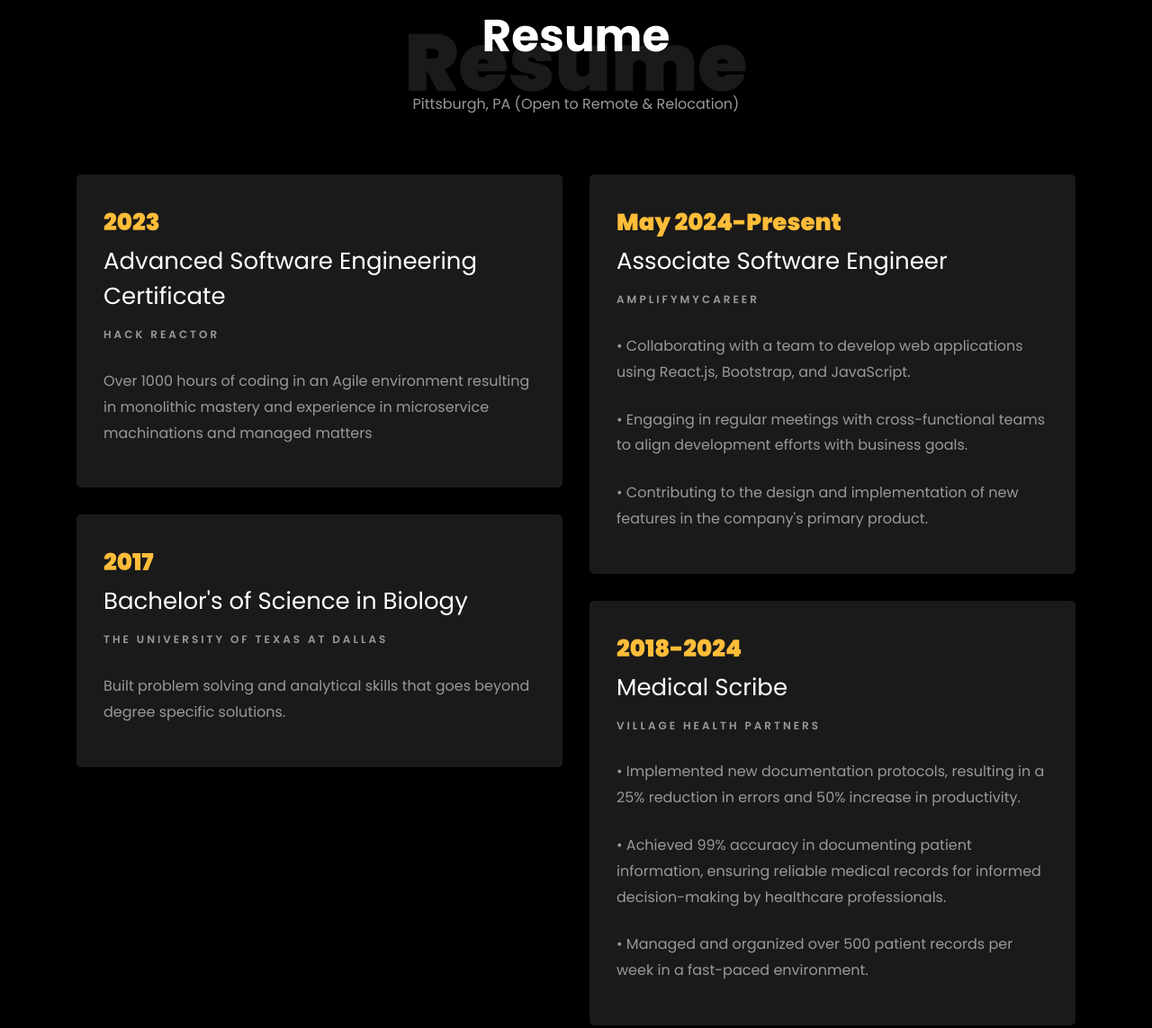
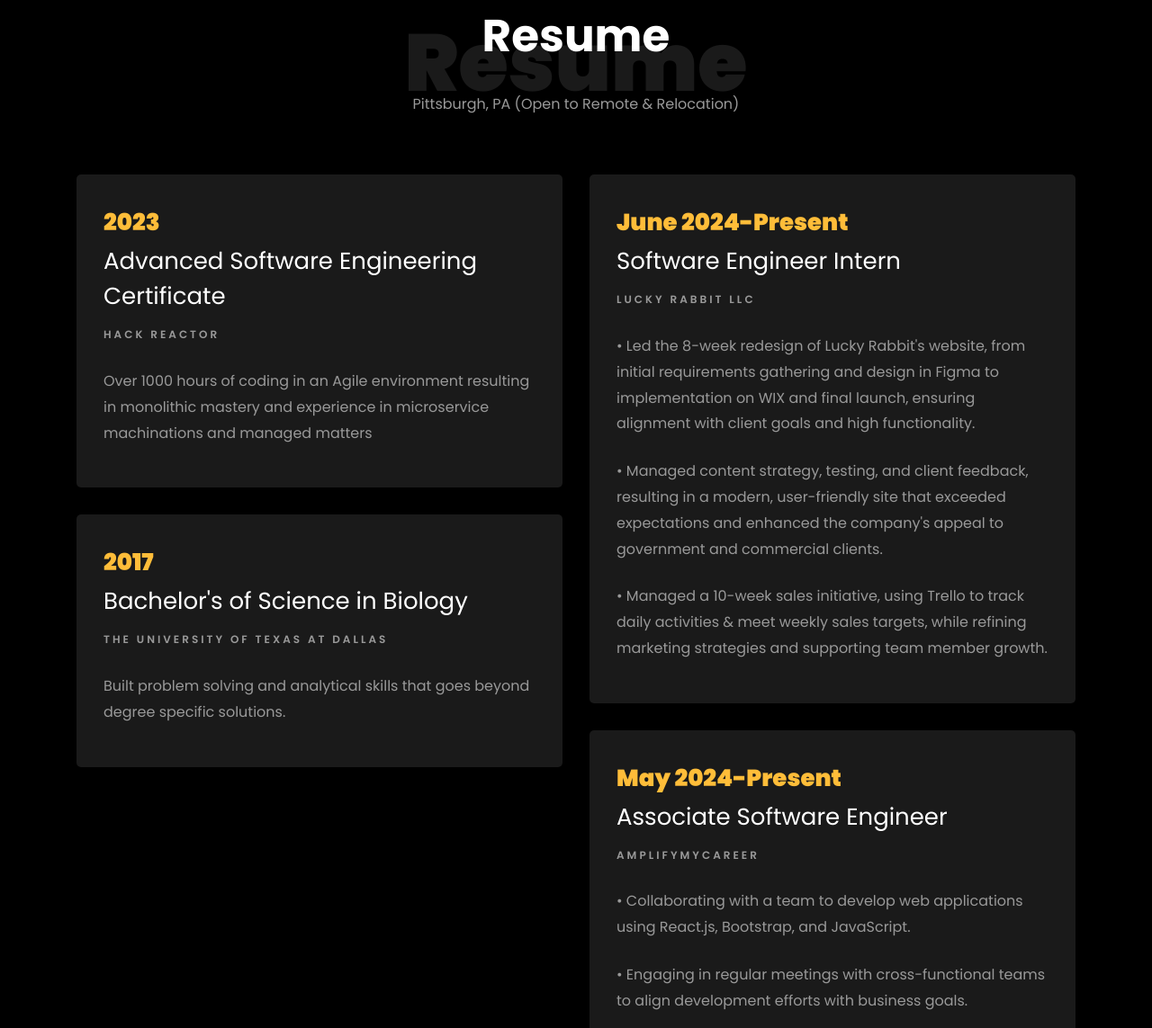
Before and after one commit to sangkihan93/portfolio.jonah, a plain HTML site: page index.html in a window 1280 px wide. Shown: the part 1720-2863 px from the top of the page at 90% size. Drawn offline with nearby package versions, Linux system fonts and the light colour scheme; files whose address does not match are found by name.

Commit message:
updated resume with LR

```diff
--- a/index.html
+++ b/index.html
@@ -165,6 +165,14 @@
     			</div>
 
     			<div class="col-md-6">
+					<div class="resume-wrap ftco-animate">
+    					<span class="date">June 2024-Present</span>
+    					<h2>Software Engineer Intern</h2>
+    					<span class="position">Lucky Rabbit LLC</span>
+    					<p class="mt-4">•	Led the 8-week redesign of Lucky Rabbit's website, from initial requirements gathering and design in Figma to implementation on WIX and final launch, ensuring alignment with client goals and high functionality.</p>
+						<p class="mt-4">•	Managed content strategy, testing, and client feedback, resulting in a modern, user-friendly site that exceeded expectations and enhanced the company's appeal to government and commercial clients.</p>
+						<p class="mt-4">•	Managed a 10-week sales initiative, using Trello to track daily activities & meet weekly sales targets, while refining marketing strategies and supporting team member growth.</p>
+    				</div>
 					<div class="resume-wrap ftco-animate">
     					<span class="date">May 2024-Present</span>
     					<h2>Associate Software Engineer</h2>
```
Also changed, not shown: 1 other file.
